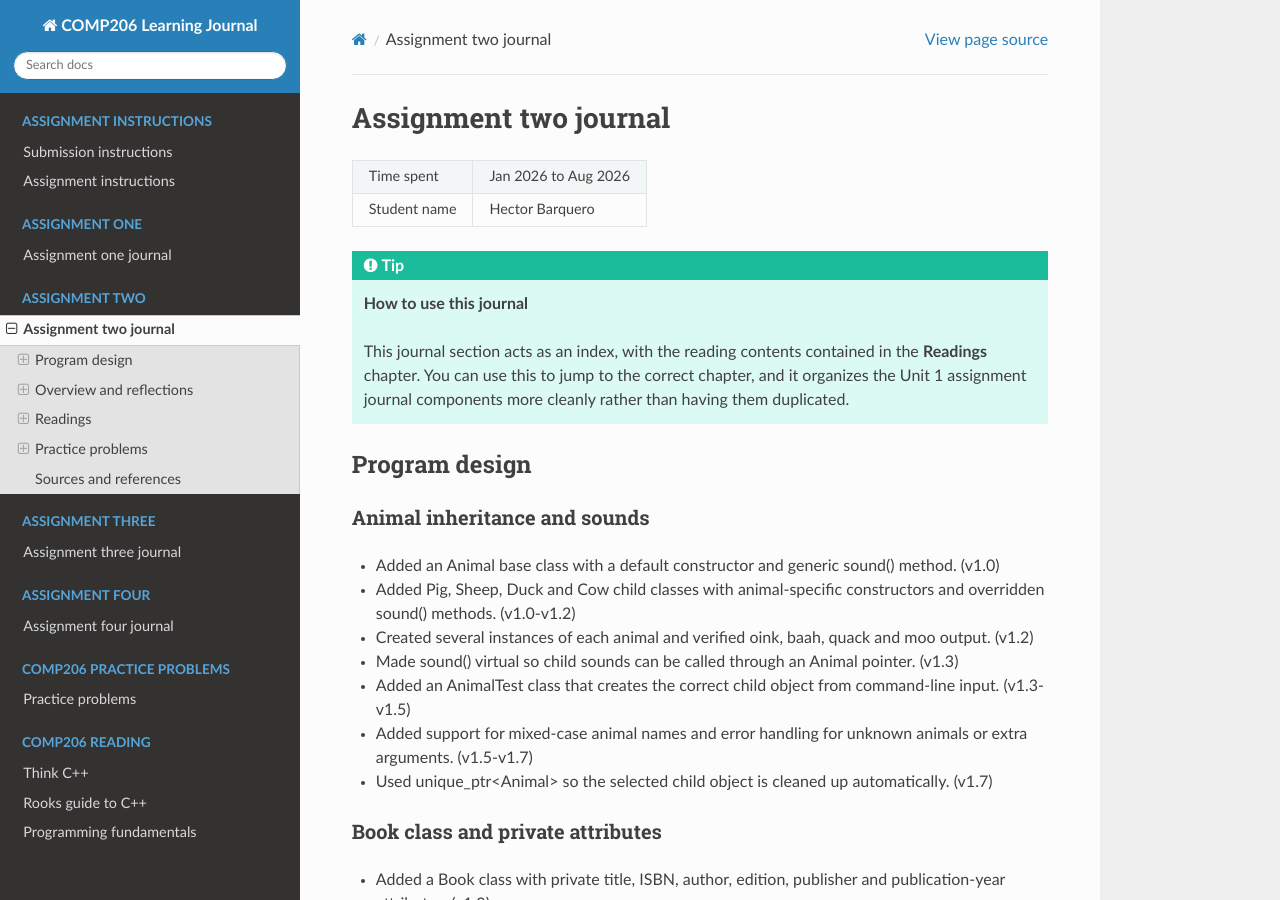
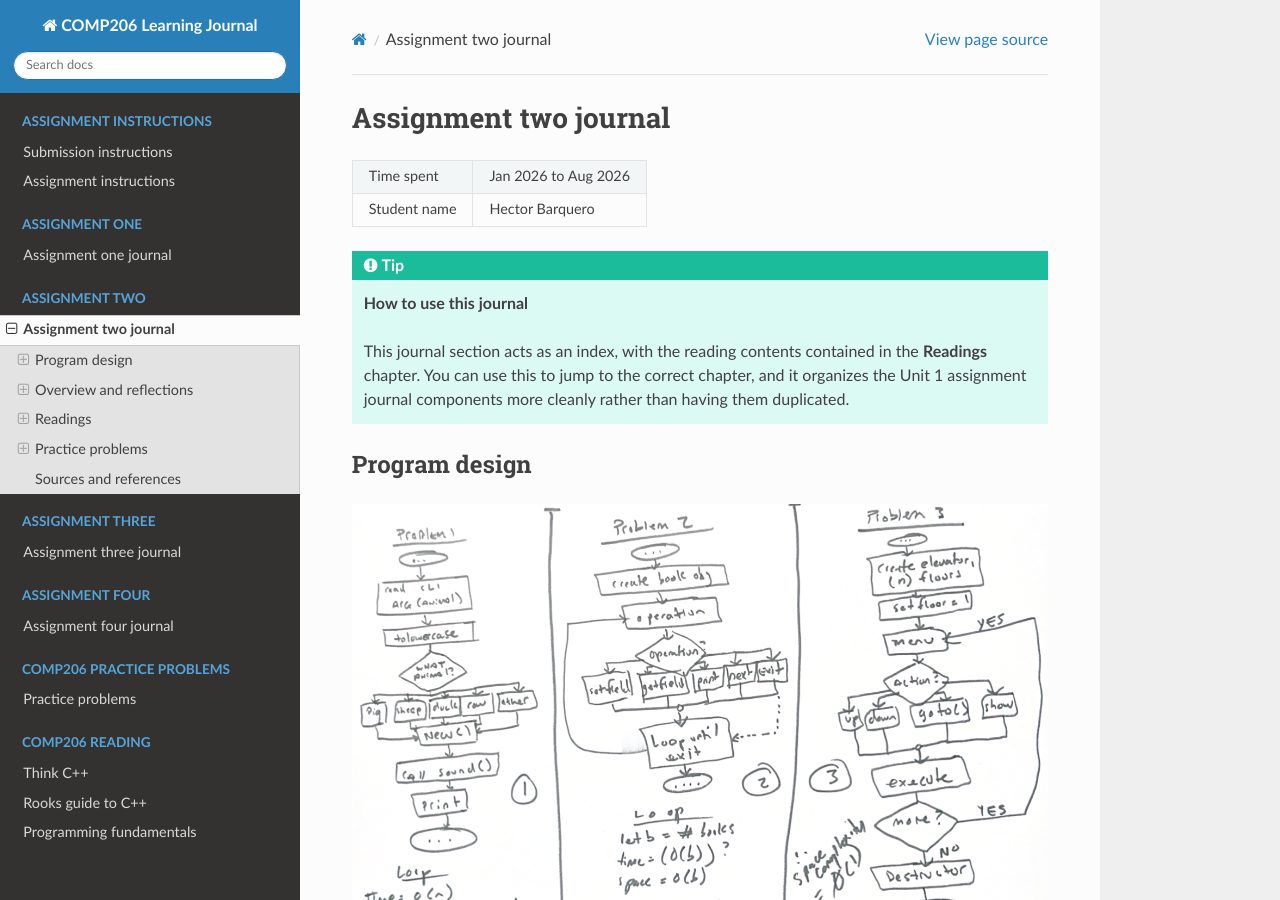
Before and after one commit to hectorbarquero/athabasca-university-docs, a Sphinx documentation site: the page built from COMP206/source/AssignmentTwo/main.rst, in a window 1280 px wide and 900 px high. Built offline with Sphinx 7.4.7 and the Read the Docs theme 3.1.0, drawn with Linux system fonts in a browser that asks for light colours.

Commit message:
add assignment 2 complete, but need to regen latex

```diff
--- a/COMP206/source/AssignmentTwo/main.rst
+++ b/COMP206/source/AssignmentTwo/main.rst
@@ -16,7 +16,13 @@
 
 Program design
 ===============
-.. add images
+.. image:: ../_static/images/a2-problem1-3.png
+   :width: 700px
+   :align: center
+
+.. image:: ../_static/images/a2-problem4-5.png
+   :width: 700px
+   :align: center
 
 
 Animal inheritance and sounds
```
Also changed, not shown: COMP206/source/_static/images/a2-problem1-3.png (added), COMP206/source/_static/images/a2-problem4-5.png (added), 9 other files.
